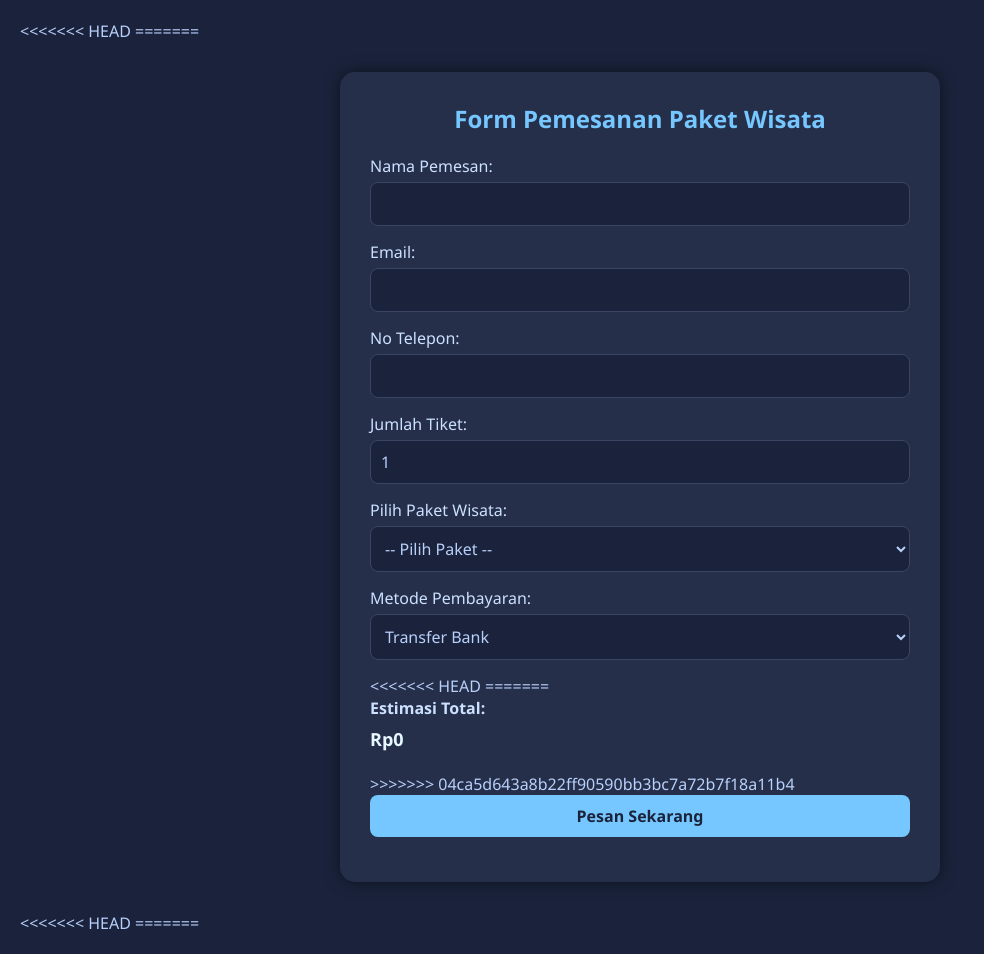
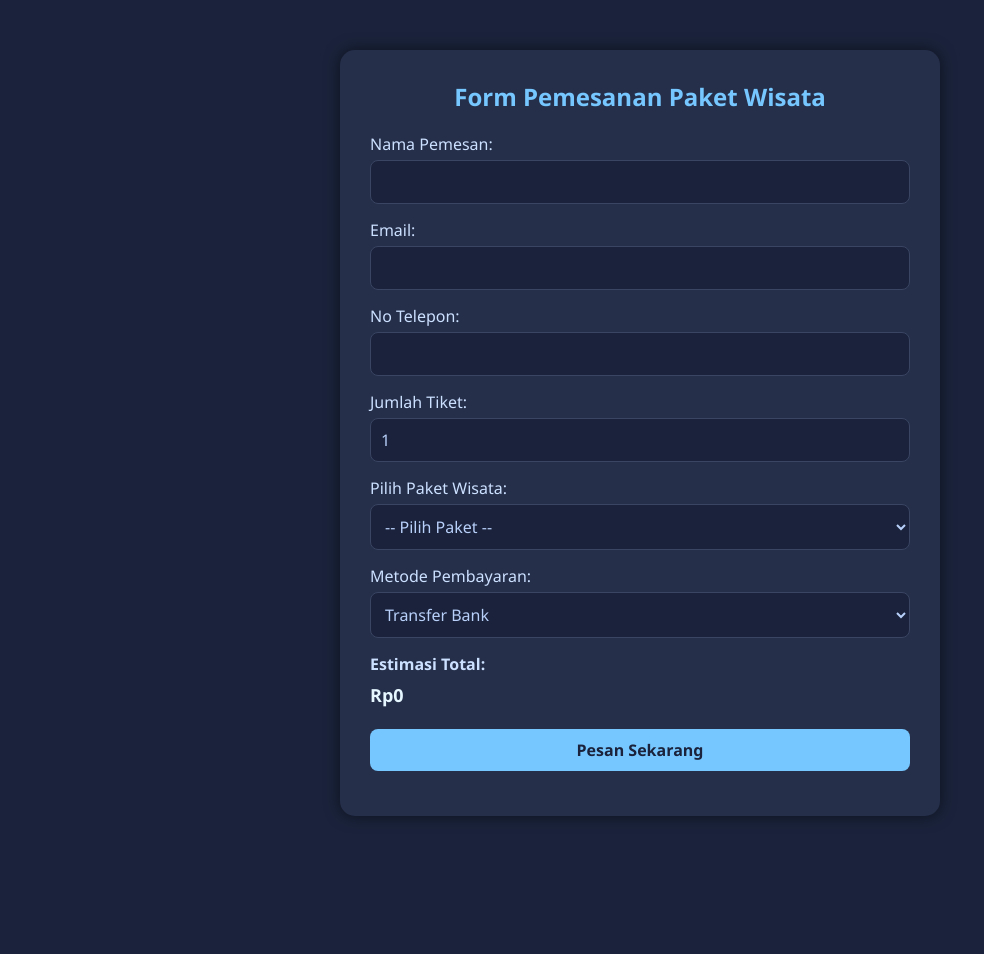
Before and after one commit to nofallcr/TUBESBANDUNG, a PHP site: page /order.php in a window 1280 px wide. Shown: the whole page, without its empty margins (0-984 px from the left). After the commit the page ends 818 px from the top, so only its background shows below. Run offline with PHP 8.4, Linux system fonts and the light colour scheme.

Commit message:
Edit:File

```diff
--- a/order.php
+++ b/order.php
@@ -1,12 +1,11 @@
 <?php
-// order.php (styled + fixed total calculation)
-// DB config
+
 $db_host = "localhost";
 $db_user = "root";
 $db_pass = "";
 $db_name = "db_wisata";
 
-// Daftar paket (server-side authoritative). Sesuaikan bila mau ambil dari DB.
+
 $paket_list = [
     "1" => ["nama" => "Braga - Kenangan Lama", "lokasi" => "Kota Bandung", "harga" => 105000, "tipe" => "Paket Harian"],
     "2" => ["nama" => "Asia Africa - Keliling Dunia", "lokasi" => "Kota Bandung", "harga" => 150000, "tipe" => "Paket Harian"],
@@ -16,31 +15,31 @@ $paket_list = [
     "6" => ["nama" => "Kampung Cai Ranca Upas", "lokasi" => "Ciwidey", "harga" => 2200000, "tipe" => "Paket Keluarga"]
 ];
 
-// Proses form submit
-if ($_SERVER['REQUEST_METHOD'] === 'POST') {
+
+if ($_SERVER['REQUEST_METHOD'] == 'POST') {
     $conn = mysqli_connect($db_host, $db_user, $db_pass, $db_name);
     if (!$conn) die("Koneksi gagal: " . mysqli_connect_error());
 
-    // Ambil & sanitize input
+
     $nama    = mysqli_real_escape_string($conn, $_POST['nama_pemesan'] ?? '');
     $email   = mysqli_real_escape_string($conn, $_POST['email_pemesan'] ?? '');
     $telepon = mysqli_real_escape_string($conn, $_POST['telepon_pemesan'] ?? '');
     $jumlah  = max(1, (int)($_POST['jumlah_tiket'] ?? 1));
     $paket_id = $_POST['paket_id'] ?? '';
 
-    // validasi paket
+
     if (!isset($paket_list[$paket_id])) {
         mysqli_close($conn);
         die("Paket tidak valid.");
     }
 
-    // server-side authoritative paket data
+
     $paket_info = $paket_list[$paket_id];
     $paket_nama = mysqli_real_escape_string($conn, $paket_info['nama']);
     $paket_lokasi = mysqli_real_escape_string($conn, $paket_info['lokasi']);
     $harga_satuan = (int)$paket_info['harga'];
 
-    // Hitung total di server (penting!)
+
     $total = $harga_satuan * $jumlah;
 
     $metode  = mysqli_real_escape_string($conn, $_POST['metode_pembayaran'] ?? '');
@@ -67,10 +66,8 @@ if ($_SERVER['REQUEST_METHOD'] === 'POST') {
 <head>
 <meta charset="UTF-8">
 <title>Form Pemesanan Wisata</title>
-<<<<<<< HEAD
 
 <link rel="stylesheet" href="order.css?v=<?= filemtime(__DIR__ . '/order.css') ?>">
-=======
 <style>
 * {
   margin:0;
@@ -174,25 +171,24 @@ option {
         <option value="ewallet">E-Wallet</option>
     </select>
 
-<<<<<<< HEAD
+
  <form action="success.php" method="POST">
-=======
+
     <div>
       <strong style="color:#cce0ff;">Estimasi Total:</strong>
       <div id="display_total" style="margin-top:8px; font-size:18px; font-weight:bold; color:#e6f7ff;">Rp0</div>
     </div>
 
     <br>
->>>>>>> 04ca5d643a8b22ff90590bb3bc7a72b7f18a11b4
+
     <button type="submit">Pesan Sekarang</button>
 </form>
 </form>
 </div>
-<<<<<<< HEAD
-=======
+
 
 <script>
-// Helper untuk format rupiah
+
 function formatRupiah(n) {
     return 'Rp' + n.toString().replace(/\B(?=(\d{3})+(?!\d))/g, ".");
 }
@@ -224,11 +220,11 @@ function recalc() {
     displayTotal.textContent = formatRupiah(total);
 }
 
-// Event listeners
+
 pilihPaket.addEventListener('change', recalc);
 jumlahInput.addEventListener('input', recalc);
 
-// safety: recalc saat submit
+
 document.getElementById('formOrder').addEventListener('submit', function(e){
     recalc();
 });
--- a/pesanan.php
+++ b/pesanan.php
@@ -1,5 +1,4 @@
 <?php
-// Koneksi Database
 $conn = mysqli_connect("localhost", "root", "", "db_wisata");
 
 if (!$conn) {
--- a/success.php
+++ b/success.php
@@ -1,5 +1,4 @@
 <?php
-<<<<<<< HEAD
 
 if (session_status() == PHP_SESSION_NONE) {
     session_start();
@@ -16,7 +15,6 @@ $metode = $_POST['metode'] ?? 'Tidak diketahui';
 
 function rp($angka) {
     return 'Rp ' . number_format($angka, 0, ',', '.');
-=======
 if (isset($_GET['id'])) {
     $conn = mysqli_connect("localhost", "root", "", "db_wisata");
     if (!$conn) die("Koneksi gagal");
@@ -37,7 +35,7 @@ if (isset($_GET['id'])) {
     $total  = $_POST['total'] ?? 0;
     $metode = $_POST['metode'] ?? '';
 
-}
+}}
 ?>
 
 <!DOCTYPE html>
```
Also changed, not shown: process.php (+8 -8 lines).
